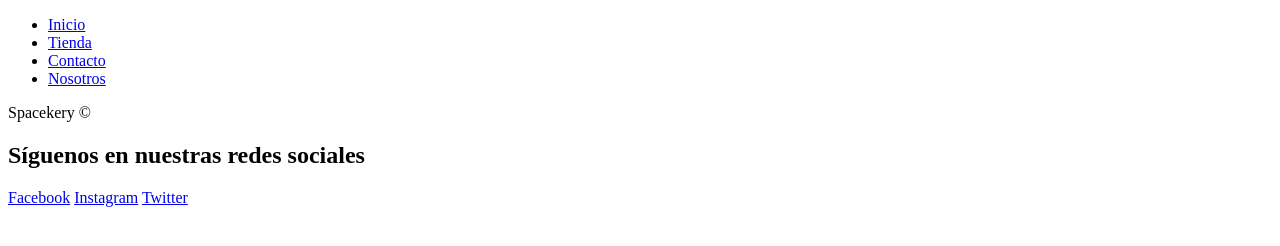
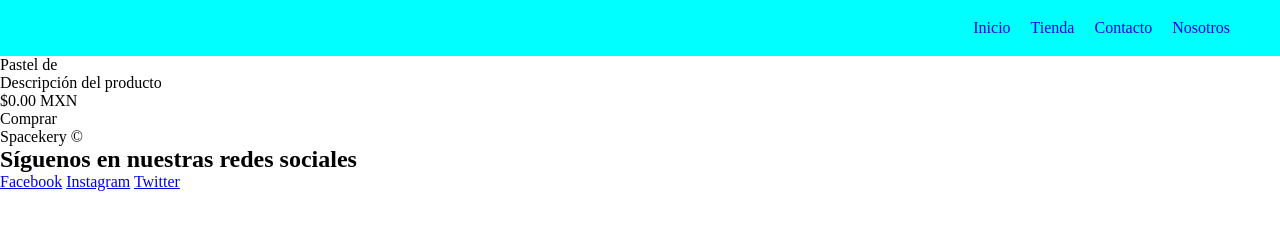
Before and after one commit to jmaurid/FrontEnd-Mision, a plain HTML site: page 02 - HTML/tienda.html in a window 1280 px wide. Drawn offline with Linux system fonts and the light colour scheme.

Commit message:
Add: CSS code

```diff
--- a/02 - HTML/styles/main.css
+++ b/02 - HTML/styles/main.css
@@ -1,3 +1,29 @@
-body{
+*{
+    box-sizing: border-box;
+    margin: 0;
+    padding: 0;
+}
 
+nav{
+    background-color: aqua;
+    height: 7vh;
+    width: 100%;
 }
+
+ul{
+    display: flex;
+    height: 7vh;
+    align-items: center;
+    justify-content: end;
+    margin-right: 5vh;
+}
+
+ul li{
+    display: inline-block;
+    margin: 0 10px 0px 10px;
+}
+
+ul li a{
+    display: block;
+    text-decoration: none;
+}
--- a/02 - HTML/tienda.html
+++ b/02 - HTML/tienda.html
@@ -5,6 +5,7 @@
     <meta http-equiv="X-UA-Compatible" content="IE=edge">
     <meta name="viewport" content="width=device-width, initial-scale=1.0">
     <title>Spacekery | Tienda</title>
+    <link rel="stylesheet" href="./styles/main.css">
 </head>
 <body>
     <nav>
@@ -17,7 +18,25 @@
     </nav>
 
     <main>
+        <div class="productCard">
+            <div class="productImange">
 
+            </div>
+            <div class="productInfo">
+                <p class="productName">
+                    Pastel de
+                </p>
+                <p class="productDescription">
+                    Descripción del producto
+                </p>
+                <p class="productPrice">
+                    $0.00 MXN
+                </p>
+                <p class="productOption">
+                    Comprar
+                </p>
+            </div>
+        </div>
     </main>
 
     <footer>
```
Also changed, not shown: 02 - HTML/contacto.html (+1 -0 lines), 02 - HTML/nosotros.html (+3 -1 lines).
